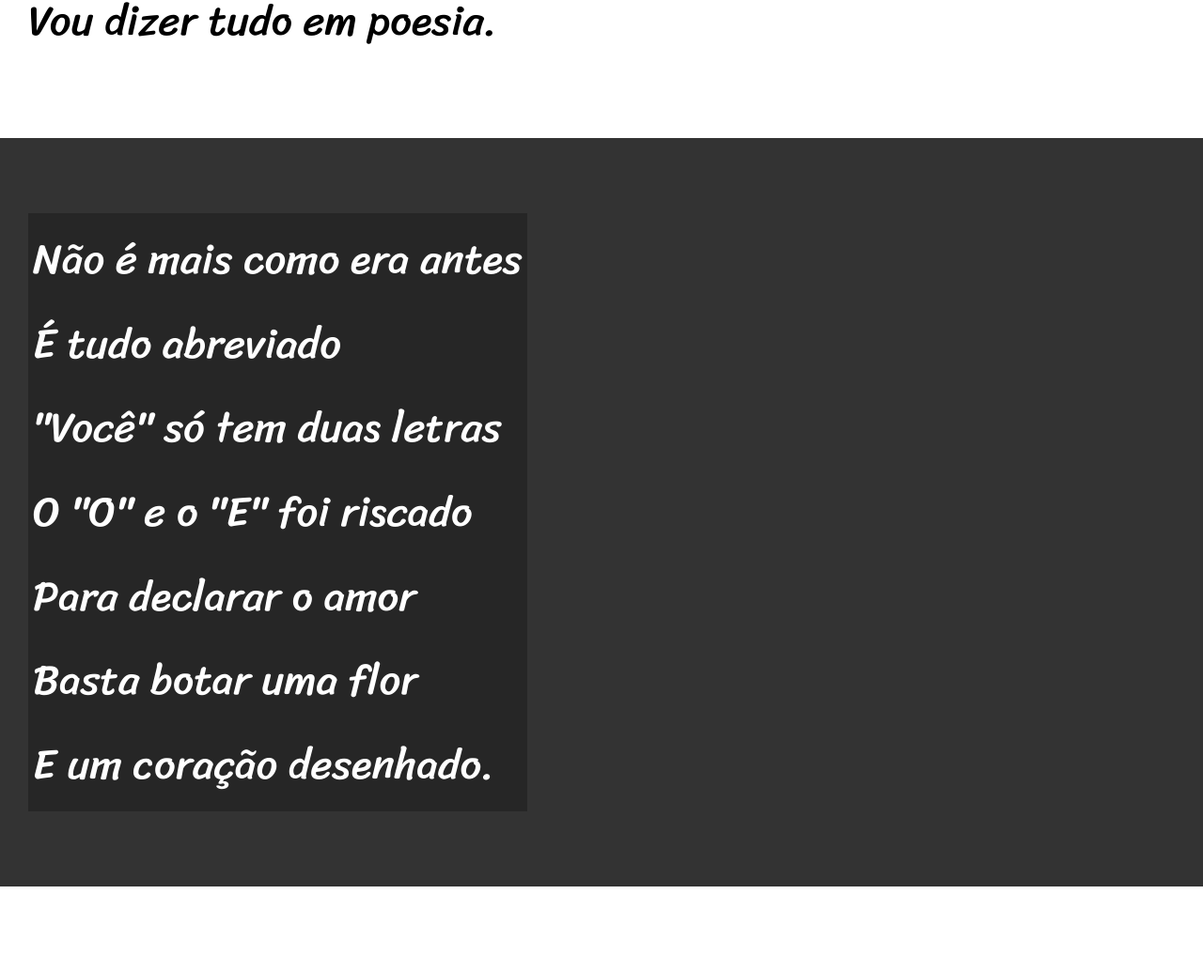
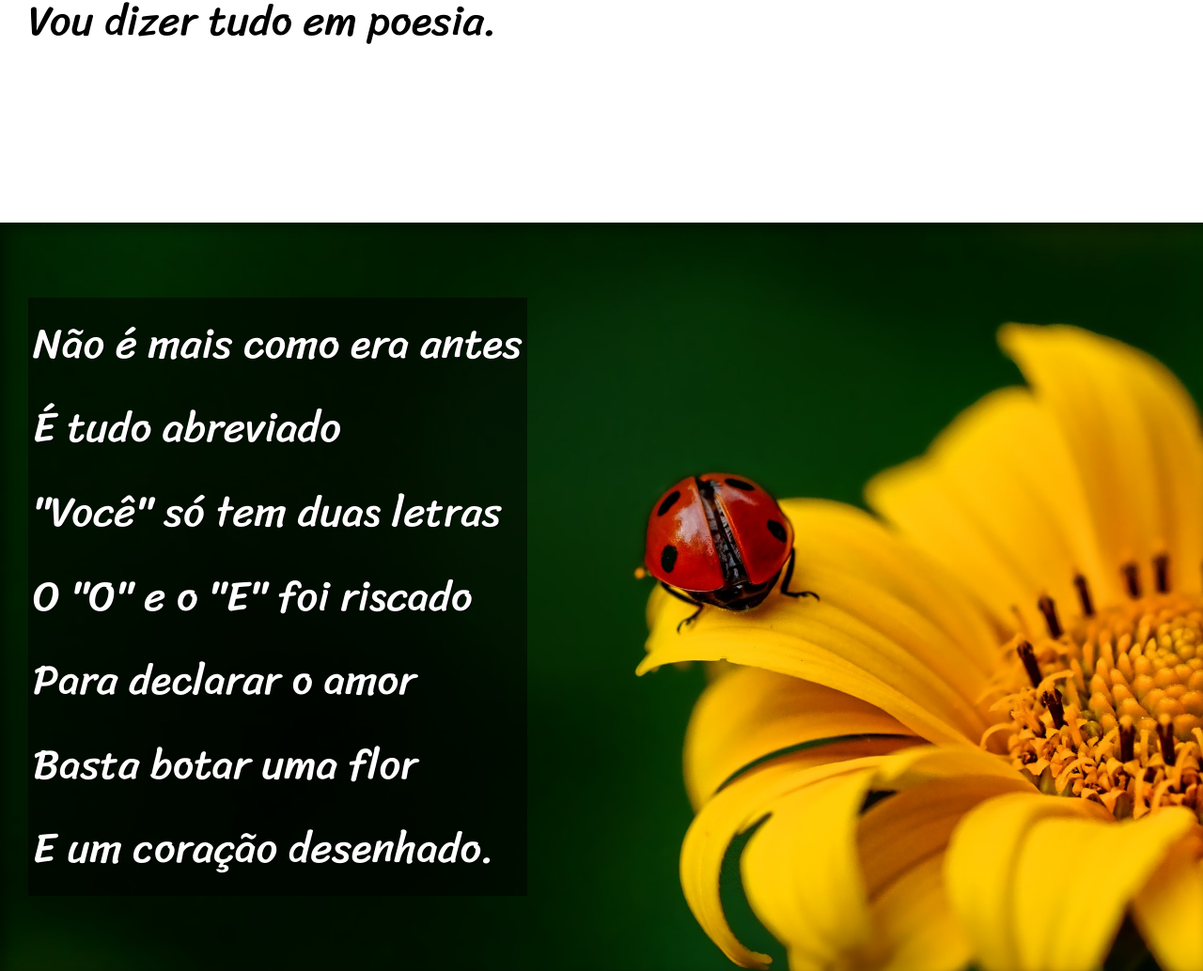
Before and after one commit to KAIOVINI36/html-css, a plain HTML site: page desafios/d012/index.html in a window 1280 px wide. Shown: the part 900-1934 px from the top of the page at 94% size. Drawn offline with Linux system fonts and the light colour scheme.

Commit message:
Finalização do site

```diff
--- a/desafios/d012/estilo/style.css
+++ b/desafios/d012/estilo/style.css
@@ -60,6 +60,10 @@ section {
   font-size: 3.5vw;
 }
 
+section p {
+  padding-bottom: 2em;
+}
+
 section.normal {
   background-color: white;
   color: black;
@@ -68,15 +72,29 @@ section.normal {
 section.imagem {
   background-color: rgb(51, 51, 51);
   color: white;
+  box-shadow: inset 6px 6px 13px 0px rgba(0, 0, 0, 0.434);
+  background-attachment: fixed;
 }
 
 section.imagem > p {
   display: inline-block;
   padding: 5px;
-  background-color: rgba(0, 0, 0, 0.259);
+  background-color: rgba(0, 0, 0, 0.507);
+  text-shadow: 1px 1px 0px black;
 }
 
-footer {
+section#img01 {
+  background-image: url("/imagens/background001.jpg");
+  background-position: right center;
+  background-size: cover;
+}
+
+section#img02 {
+  background-image: url("/imagens/background002.jpg");
+  background-size: cover;
+}
+
+section footer {
   background-color: black;
   color: white;
   padding: 10px;
--- a/desafios/d012/index.html
+++ b/desafios/d012/index.html
@@ -34,7 +34,7 @@
 
 
 
-  <section class="imagem">
+  <section class="imagem" id="img01">
     <p>
       Não é mais como era antes <br>
       É tudo abreviado <br>
@@ -70,7 +70,7 @@
   </section>
 
 
-  <section class="imagem">
+  <section class="imagem" id="img02">
     <p>
 
       Tenho saudade das cartas <br>
```
